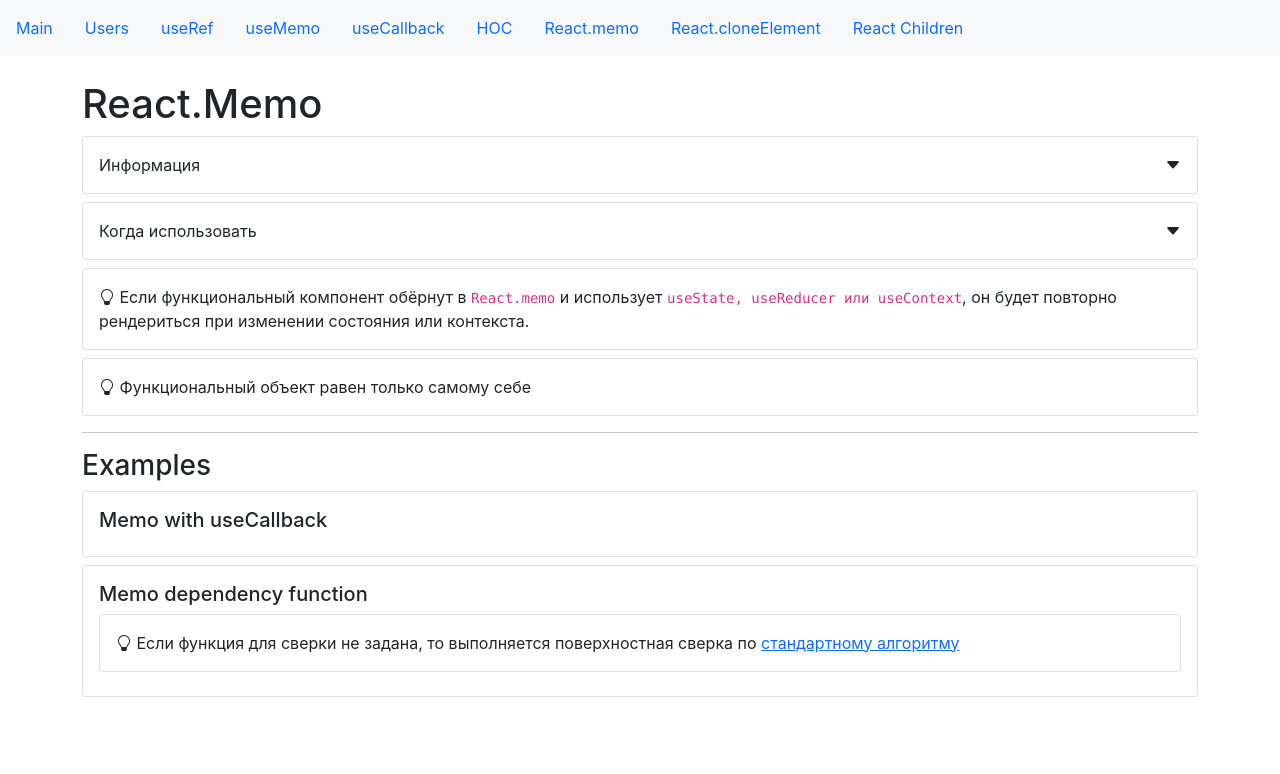
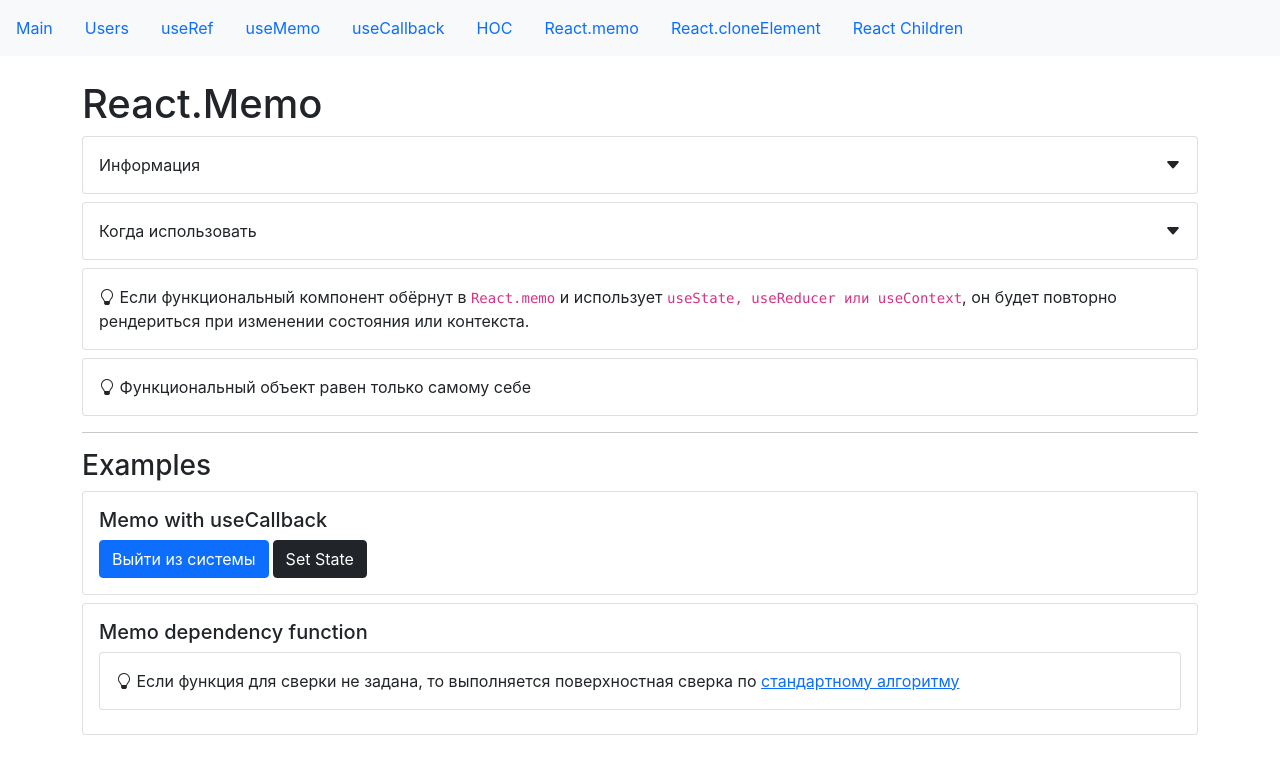
Before and after one commit to ScobarDen/RS-fast-company, a React (Create React App) app: page /memo in a window 1280 px wide. Shown: the top 774 px of the page. Built offline with nearby package versions, Linux system fonts and the light colour scheme.

Commit message:
React.memo

```diff
--- a/src/app/components/examples/memo/memoWithUseCallbackExample.jsx
+++ b/src/app/components/examples/memo/memoWithUseCallbackExample.jsx
@@ -1,5 +1,41 @@
+import React, { useCallback, useEffect, useState } from "react";
+import PropTypes from "prop-types";
+
+const LogOutButton = ({ onLogOut }) => {
+    useEffect(() => console.log("render button"));
+    return (
+        <button className="btn btn-primary" onClick={onLogOut}>
+            Выйти из системы
+        </button>
+    );
+};
+
+LogOutButton.propTypes = {
+    onLogOut: PropTypes.func
+};
+
+function areEqual(prevState, nextState) {
+    return prevState.onLogOut === nextState.onLogOut;
+}
+
+const MemoizedLogOutButton = React.memo(LogOutButton, areEqual);
+
 const MemoWithUseCallbackExample = (props) => {
-    return null;
+    const [state, setState] = useState(false);
+    const handleLogOut = useCallback(() => {
+        localStorage.removeItem("auth");
+    }, []);
+    return (
+        <>
+            <MemoizedLogOutButton onLogOut={handleLogOut} />
+            <button
+                className="btn btn-dark mx-1"
+                onClick={() => setState(!state)}
+            >
+                Set State
+            </button>
+        </>
+    );
 };
 
 export default MemoWithUseCallbackExample;
```
